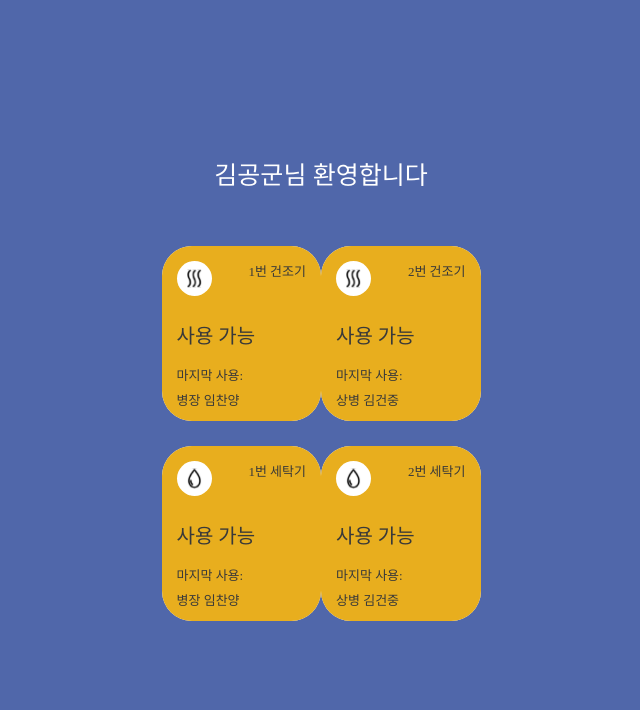
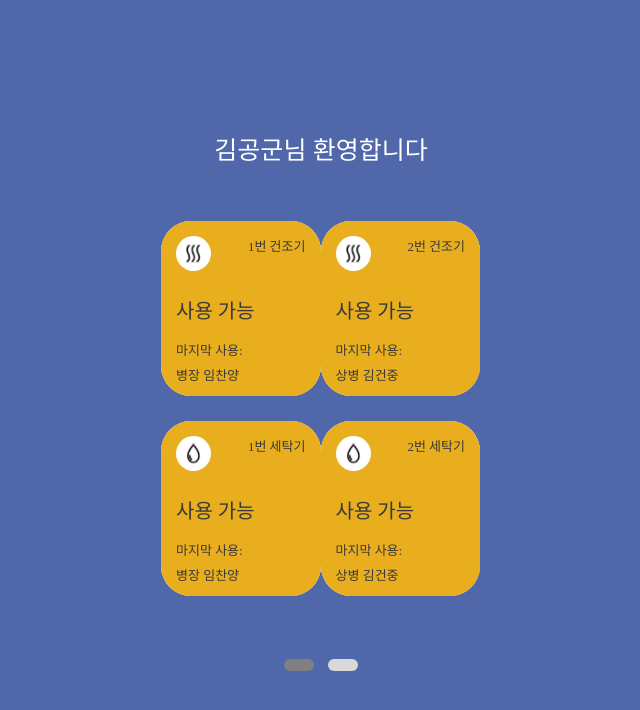
Before and after one commit to albert-yim/tanyak-laundry, a React (Create React App) app: page / in a window 1280 px wide. Shown: the top 710 px of the page, without its empty margins (319-959 px from the left). Built offline with nearby package versions, Linux system fonts and the light colour scheme; a web font is replaced by a local one.

Commit message:
made a carousel functional on Main page

```diff
--- a/src/components/Carousel/Carousel.module.scss
+++ b/src/components/Carousel/Carousel.module.scss
@@ -7,9 +7,16 @@
     align-items: center;
     .contentsWrapper{
         width: 320px;
-        height: 320px;
+        height: 400px;
         display: flex;
         overflow: hidden;
+        .sliderContent{
+            width: 100%;
+            height: 100%;
+            display: block;
+            flex-shrink: 0;
+            flex-grow: 0;
+        }
     }
 
     .buttonsWrapper{
--- a/src/components/Carousel/Carousel.tsx
+++ b/src/components/Carousel/Carousel.tsx
@@ -1,13 +1,8 @@
 import React, {useState} from "react";
 import styles from "./Carousel.module.scss";
 
-import close from "../../assets/close.svg"
-import dryer from "../../assets/dryer.svg"
-import pause from "../../assets/pause.svg"
-import washingMachine from "../../assets/washingMachine.svg"
-
 export type CarouselTypes = {
-    contents: string[];
+    contents: (()=>JSX.Element)[];
 };
 
 export default function Carousel({contents}:CarouselTypes) {
@@ -16,9 +11,10 @@ export default function Carousel({contents}:CarouselTypes) {
     return(
         <div className={styles.carouselWrapper}>
             <div className={styles.contentsWrapper}>
-                {contents.map(element => (
-                    <img src={element} width="100%" style={{translate: `${-100 * contentIndex}%`}}/>
-                ))}
+
+                {contents.map(element => <div className={styles.sliderContent} style={{translate: `${-100 * contentIndex}%`}}> {element()} </div>
+                )}
+
             </div>
 
             <div className={styles.buttonsWrapper}>
@@ -31,10 +27,36 @@ export default function Carousel({contents}:CarouselTypes) {
 }
 
 export function CarouselTest() {
-    const ICONS = [close, dryer, pause, washingMachine]
+
+
+    function FirstPage(){
+        return(
+            <div style = {{
+                height: 150,
+                width: 150,
+                backgroundColor: "blue"
+            }}>
+                Fist Page
+            </div>
+        )
+    }
+    function SecondPage(){
+        return(
+            <div style = {{
+                height: 150,
+                width: 150,
+                backgroundColor: "blue"
+            }}>
+                Fist Page
+            </div>
+        )
+    }
+    const PAGES = [FirstPage,SecondPage]
+
+
     return(
         <>
-        <Carousel contents={ICONS}/>
+        <Carousel contents={PAGES} />
         </>
     );
 }
--- a/src/pages/Main/Main.tsx
+++ b/src/pages/Main/Main.tsx
@@ -3,6 +3,7 @@ import styles from "./Main.module.scss";
 import LaunDryerButton from "../../components/LaunDryerButton/LaunDryerButton";
 import Modal from "../../components/Modal/Modal";
 import ModeButton from "../../components/ModeButton/ModeButton";
+import Carousel from "../../components/Carousel/Carousel";
 import {User, Dryer, Laundry} from "../../types"
 
 type MainType = {
@@ -52,7 +53,21 @@ const LAUNDRIES: Laundry[] = [
     // type_id: ""
     startTime: "2024-09-03T23:23:23",
     endTime: "2024-09-03T23:59:59",
-    position: 2,
+    position: 3,
+  },
+  {
+    user: {
+      id: "24-70001991",
+      name: "조현제",
+      rank: "일병",
+    },
+    mode: "표준세탁",
+    //isostring
+    // type: "dryer"
+    // type_id: ""
+    startTime: "2024-09-03T23:23:23",
+    endTime: "2024-09-03T23:59:59",
+    position: 4,
   },
 ]
 
@@ -86,23 +101,74 @@ const DRYERS: Dryer[] = [
     endTime: "2024-09-03T23:59:59",
     position: 2,
   },
+  {
+    user: {
+      id: "23-70016324",
+      name: "김건중",
+      rank: "상병",
+    },
+    mode: "regular",
+    //isostring
+    // type: "dryer"
+    // type_id: ""
+    startTime: "2024-09-03T23:23:23",
+    endTime: "2024-09-03T23:59:59",
+    position: 3,
+  },
+  {
+    user: {
+      id: "23-70016324",
+      name: "김건중",
+      rank: "상병",
+    },
+    mode: "regular",
+    //isostring
+    // type: "dryer"
+    // type_id: ""
+    startTime: "2024-09-03T23:23:23",
+    endTime: "2024-09-03T23:59:59",
+    position: 4,
+  },
 ]
 
 
 export default function Main({ userName }: MainType) {
   const [modalVisible, setModalVisible] = useState(false); // useState for modal visibility
+  function FirstSlide(){
+    return(
+      <>
+        <div className={styles.machineWrapper}> {/** used map for aligning LaunDryerButtons with demo database info */}
+          {DRYERS.slice(0,2).map((dryer)=>(<LaunDryerButton key={`dryer-${dryer.position}`} onClick={() => setModalVisible(true)} type={"dryer"} typeNumber={dryer.position} user={dryer.user} startTime={dryer.startTime} endTime={dryer.endTime}/>))}
+        </div>
+
+        <div className={styles.machineWrapper}>
+          {LAUNDRIES.slice(0,2).map((laundry)=>(<LaunDryerButton key={`laundry-${laundry.position}`} onClick={() => setModalVisible(true)} type={"laundry"} typeNumber={laundry.position} user={laundry.user} startTime={laundry.startTime} endTime={laundry.endTime}/>))}
+        </div>
+      </>
+    )
+  }
+  function SecondSlide(){
+    return(
+      <>
+        <div className={styles.machineWrapper}> {/** used map for aligning LaunDryerButtons with demo database info */}
+          {DRYERS.slice(2,4).map((dryer)=>(<LaunDryerButton key={`dryer-${dryer.position}`} onClick={() => setModalVisible(true)} type={"dryer"} typeNumber={dryer.position} user={dryer.user} startTime={dryer.startTime} endTime={dryer.endTime}/>))}
+        </div>
+
+        <div className={styles.machineWrapper}>
+          {LAUNDRIES.slice(2,4).map((laundry)=>(<LaunDryerButton key={`laundry-${laundry.position}`} onClick={() => setModalVisible(true)} type={"laundry"} typeNumber={laundry.position} user={laundry.user} startTime={laundry.startTime} endTime={laundry.endTime}/>))}
+        </div>
+      </>
+    )
+  }
+
+  const SLIDES = [FirstSlide, SecondSlide]
+
   return (
     <div className={styles.mainWrapper}> {/* welcoming text */}
       <span className={styles.mainText}>{userName}님 환영합니다</span>
-
-      <div className={styles.machineWrapper}> {/** used map for aligning LaunDryerButtons with demo database info */}
-        {DRYERS.slice(0,2).map((dryer)=>(<LaunDryerButton key={`dryer-${dryer.position}`} onClick={() => setModalVisible(true)} type={"dryer"} typeNumber={dryer.position} user={dryer.user} startTime={dryer.startTime} endTime={dryer.endTime}/>))}
+      <div style={{height: 450}}>
+        <Carousel contents={SLIDES}/>
       </div>
-
-      <div className={styles.machineWrapper}>
-        {LAUNDRIES.slice(0,2).map((laundry)=>(<LaunDryerButton key={`laundry-${laundry.position}`} onClick={() => setModalVisible(true)} type={"laundry"} typeNumber={laundry.position} user={laundry.user} startTime={laundry.startTime} endTime={laundry.endTime}/>))}
-      </div>
-
       <Modal visible={modalVisible} onClose={() => setModalVisible(false)} />  {/** empty modal component */}
     </div>
   );
```
